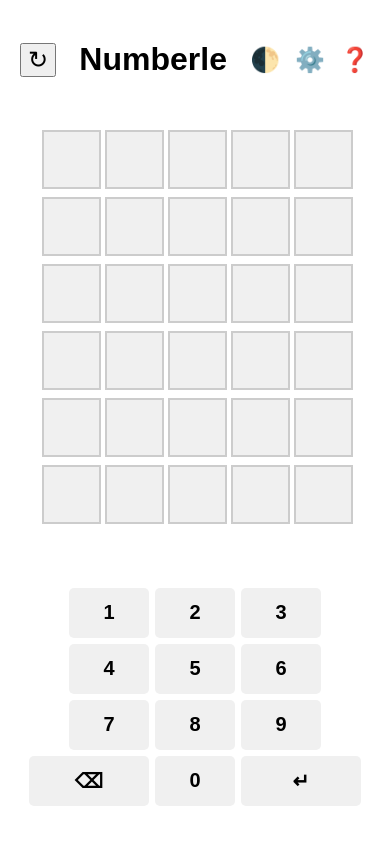
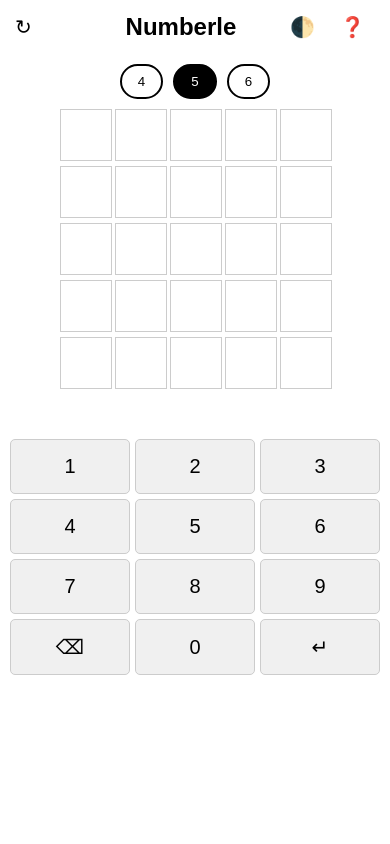
Before and after one commit to Yurich3112/Numberle, a plain HTML site: page index.html in a window 390 px wide. Drawn offline with Linux system fonts and the light colour scheme.

Commit message:
Update index.html

```diff
--- a/index.html
+++ b/index.html
@@ -8,8 +8,9 @@
         :root {
             --bg-color: #ffffff;
             --text-color: #000000;
-            --cell-bg: #f0f0f0;
+            --cell-bg: #ffffff;
             --border-color: #ccc;
+            --key-bg: #f0f0f0;
         }
 
         [data-theme="dark"] {
@@ -17,13 +18,12 @@
             --text-color: #ffffff;
             --cell-bg: #2a2a2b;
             --border-color: #4a4a4b;
+            --key-bg: #363636;
         }
 
         body {
             font-family: Arial, sans-serif;
-            text-align: center;
             margin: 0;
-            padding: 10px;
             background-color: var(--bg-color);
             color: var(--text-color);
             transition: background-color 0.3s, color 0.3s;
@@ -37,31 +37,63 @@
             position: relative;
         }
 
-        .mobile-controls {
+        .logo {
+            font-size: 24px;
+            font-weight: bold;
+            margin-left: 40px;
+        }
+
+        .controls-right {
             display: flex;
             gap: 15px;
+            margin-right: 10px;
         }
 
-        .controls-icon {
-            font-size: 24px;
+        .icon-btn {
+            background: none;
+            border: none;
+            color: var(--text-color);
+            font-size: 20px;
             cursor: pointer;
-            user-select: none;
+            padding: 5px;
+        }
+
+        .difficulty-buttons {
+            display: flex;
+            justify-content: center;
+            gap: 10px;
+            margin: 10px 0;
+        }
+
+        .difficulty-btn {
+            padding: 8px 16px;
+            cursor: pointer;
+            border: 2px solid var(--text-color);
+            background: none;
+            color: var(--text-color);
+            border-radius: 20px;
+        }
+
+        .difficulty-btn.active {
+            background-color: var(--text-color);
+            color: var(--bg-color);
         }
 
         .board {
             display: grid;
-            gap: 8px;
+            gap: 5px;
             justify-content: center;
-            margin: 20px 0;
+            margin: 10px 0;
+            padding: 0 5px;
         }
 
         .cell {
-            width: 55px;
-            height: 55px;
+            width: 50px;
+            height: 50px;
             display: flex;
             align-items: center;
             justify-content: center;
-            border: 2px solid var(--border-color);
+            border: 1px solid var(--border-color);
             font-size: 24px;
             font-weight: bold;
             position: relative;
@@ -71,30 +103,27 @@
 
         .cell.green {
             background-color: #6aaa64;
-            border-color: #6aaa64;
             color: white;
         }
 
         .cell.yellow {
             background-color: #c9b458;
-            border-color: #c9b458;
             color: white;
         }
 
-        .cell.grey {
-            background-color: #787c7e;
-            border-color: #787c7e;
+        .cell.red {
+            background-color: #d3d6da;
             color: white;
         }
 
         .dots {
             position: absolute;
-            bottom: 4px;
+            bottom: 2px;
             left: 0;
             right: 0;
             display: flex;
             justify-content: center;
-            gap: 3px;
+            gap: 2px;
         }
 
         .dot {
@@ -105,65 +134,76 @@
         }
 
         #message {
-            margin: 15px 0;
-            font-size: 16px;
-            min-height: 24px;
+            text-align: center;
+            margin: 10px 0;
+            min-height: 20px;
         }
 
         .numpad {
             display: grid;
-            gap: 6px;
-            margin: 20px 0;
-            padding: 0 10px;
-        }
-
-        .numpad-row {
-            display: flex;
-            gap: 6px;
-            justify-content: center;
+            grid-template-columns: repeat(3, 1fr);
+            gap: 5px;
+            padding: 10px;
+            max-width: 400px;
+            margin: 0 auto;
         }
 
         .numpad-btn {
-            flex: 1;
-            height: 50px;
-            border: none;
+            background-color: var(--key-bg);
+            border: 1px solid var(--border-color);
+            color: var(--text-color);
+            font-size: 20px;
+            padding: 15px 0;
             border-radius: 5px;
-            font-size: 20px;
-            font-weight: bold;
-            background-color: var(--cell-bg);
-            color: var(--text-color);
             cursor: pointer;
-            transition: all 0.2s;
-            max-width: 80px;
+            touch-action: manipulation;
         }
 
-        .numpad-btn.action {
-            flex: 1.5;
-            max-width: 120px;
+        .numpad-btn.special {
+            grid-column: span 1;
         }
 
-        .difficulty-menu {
-            position: absolute;
-            top: 50px;
-            right: 10px;
-            background: var(--cell-bg);
-            padding: 10px;
-            border-radius: 8px;
-            box-shadow: 0 2px 5px rgba(0,0,0,0.2);
+        .key-used { background-color: #d3d6da; }
+        .key-yellow { background-color: #c9b458; color: white; }
+        .key-green { background-color: #6aaa64; color: white; }
+
+        .rules-modal {
             display: none;
-            z-index: 100;
+            position: fixed;
+            top: 0;
+            left: 0;
+            width: 100%;
+            height: 100%;
+            background: rgba(0,0,0,0.5);
+            justify-content: center;
+            align-items: center;
+            z-index: 1000;
         }
 
-        .difficulty-btn {
-            display: block;
-            width: 100%;
-            padding: 8px 12px;
-            margin: 4px 0;
-            border: none;
-            border-radius: 4px;
+        .rules-content {
             background: var(--bg-color);
+            padding: 20px;
+            border-radius: 10px;
+            max-width: 600px;
+            max-height: 80vh;
+            overflow-y: auto;
             color: var(--text-color);
+            position: relative;
+            margin: 0 10px;
+        }
+
+        .rules-close {
+            position: absolute;
+            top: 10px;
+            right: 10px;
+            font-size: 24px;
             cursor: pointer;
+        }
+
+        @media (min-width: 768px) {
+            .numpad {
+                display: none;
+            }
         }
 
         @keyframes flip {
@@ -172,69 +212,74 @@
             100% { transform: rotateX(0deg); }
         }
 
-        @media (min-width: 600px) {
-            .header, .numpad, .difficulty-menu {
-                display: none;
+        .bounce {
+            animation: bounce 0.5s ease;
         }
-            #desktop-controls {
-                display: block;
-            }
+
+        @keyframes bounce {
+            0%, 100% { transform: translateY(0); }
+            50% { transform: translateY(-10px); }
         }
     </style>
 </head>
 <body>
     <div class="header">
-        <button class="controls-icon" onclick="restartGame()">↻</button>
-        <h1>Numberle</h1>
-        <div class="mobile-controls">
-            <span class="controls-icon" onclick="toggleTheme()">🌓</span>
-            <span class="controls-icon" onclick="toggleDifficultyMenu()">⚙️</span>
-            <span class="controls-icon" onclick="showRules()">❓</span>
+        <button class="icon-btn" onclick="restartGame()">↻</button>
+        <div class="logo">Numberle</div>
+        <div class="controls-right">
+            <button class="icon-btn" onclick="toggleTheme()">🌓</button>
+            <button class="icon-btn" onclick="showRules()">❓</button>
         </div>
-        <div class="difficulty-menu">
-            <button class="difficulty-btn" onclick="setDifficulty(4)">Easy (4)</button>
-            <button class="difficulty-btn" onclick="setDifficulty(5)">Medium (5)</button>
-            <button class="difficulty-btn" onclick="setDifficulty(6)">Hard (6)</button>
     </div>
+
+    <div class="difficulty-buttons">
+        <button class="difficulty-btn" onclick="setDifficulty(4)">4</button>
+        <button class="difficulty-btn" onclick="setDifficulty(5)">5</button>
+        <button class="difficulty-btn" onclick="setDifficulty(6)">6</button>
     </div>
 
     <div class="board" id="board"></div>
     <div id="message"></div>
 
     <div class="numpad">
-        <div class="numpad-row">
         <button class="numpad-btn" data-key="1">1</button>
         <button class="numpad-btn" data-key="2">2</button>
         <button class="numpad-btn" data-key="3">3</button>
-        </div>
-        <div class="numpad-row">
         <button class="numpad-btn" data-key="4">4</button>
         <button class="numpad-btn" data-key="5">5</button>
         <button class="numpad-btn" data-key="6">6</button>
-        </div>
-        <div class="numpad-row">
         <button class="numpad-btn" data-key="7">7</button>
         <button class="numpad-btn" data-key="8">8</button>
         <button class="numpad-btn" data-key="9">9</button>
+        <button class="numpad-btn special" onclick="handleBackspace()">⌫</button>
+        <button class="numpad-btn" data-key="0">0</button>
+        <button class="numpad-btn special" onclick="makeGuess()">↵</button>
     </div>
-        <div class="numpad-row">
-            <button class="numpad-btn action" data-key="Backspace">⌫</button>
-            <button class="numpad-btn" data-key="0">0</button>
-            <button class="numpad-btn action" data-key="Enter">↵</button>
+
+    <div id="rulesModal" class="rules-modal">
+        <div class="rules-content">
+            <span class="rules-close" onclick="hideRules()">&times;</span>
+            <h2>How to Play Numberle</h2>
+            <!-- Include rules content from previous examples -->
         </div>
     </div>
 
     <script>
+        const board = document.getElementById('board');
+        const message = document.getElementById('message');
+        const keyStates = {};
+        let currentGuess = [];
         let targetNumber = '';
         let frequencyMap = {};
         let attempts = 0;
         let currentDifficulty = 5;
-        let maxAttempts = 6;
-        let usedDigits = {
-            green: new Set(),
-            yellow: new Set(),
-            grey: new Set()
+        let gameMode = 'normal';
+        let theme = 'light';
+        const modeAttempts = {
+            normal: {4: 5, 5: 5, 6: 5},
+            light: {4: 5, 5: 6, 6: 7}
         };
+        let maxAttempts = modeAttempts[gameMode][currentDifficulty];
 
         function generateNumber() {
             let number = '';
@@ -246,11 +291,11 @@
         }
 
         function createBoard() {
-            const board = document.getElementById('board');
             board.innerHTML = '';
-            board.style.gridTemplateColumns = `repeat(${currentDifficulty}, 55px)`;
-
-            for (let i = 0; i < maxAttempts * currentDifficulty; i++) {
+            const columns = currentDifficulty;
+            const rows = maxAttempts;
+            board.style.gridTemplateColumns = `repeat(${columns}, 50px)`;
+            for (let i = 0; i < rows * columns; i++) {
                 const cell = document.createElement('div');
                 cell.className = 'cell';
                 board.appendChild(cell);
@@ -259,16 +304,31 @@
 
         function updateKeyColors() {
             document.querySelectorAll('.numpad-btn').forEach(btn => {
-                const key = btn.dataset.key;
-                if (!key || key === 'Backspace' || key === 'Enter') return;
+                const key = btn.textContent;
+                btn.className = `numpad-btn ${keyStates[key] || ''}`;
+            });
+        }
 
-                btn.classList.remove('green', 'yellow', 'grey');
-                if (usedDigits.green.has(key)) {
-                    btn.classList.add('green');
-                } else if (usedDigits.yellow.has(key)) {
-                    btn.classList.add('yellow');
-                } else if (usedDigits.grey.has(key)) {
-                    btn.classList.add('grey');
+        function handleNumpadInput(key) {
+            if (currentGuess.length < currentDifficulty) {
+                currentGuess.push(key);
+                updateGuessDisplay();
+            }
+        }
+
+        function handleBackspace() {
+            currentGuess = currentGuess.slice(0, -1);
+            updateGuessDisplay();
+        }
+
+        function updateGuessDisplay() {
+            const cells = document.querySelectorAll('.cell');
+            const startIndex = attempts * currentDifficulty;
+
+            cells.forEach((cell, index) => {
+                if (index >= startIndex && index < startIndex + currentDifficulty) {
+                    const pos = index - startIndex;
+                    cell.textContent = currentGuess[pos] || '';
                 }
             });
         }
@@ -276,121 +336,154 @@
         function makeGuess() {
             if (attempts >= maxAttempts) return;
 
-            const guess = Array.from(document.querySelectorAll('.cell'))
-                .slice(attempts * currentDifficulty, (attempts + 1) * currentDifficulty)
-                .map(cell => cell.textContent)
-                .join('');
+            const guess = currentGuess.join('');
+            if (guess.length !== currentDifficulty) {
+                message.textContent = `Enter ${currentDifficulty} digits!`;
+                return;
+            }
+            if (guess[0] === '0') {
+                message.textContent = 'Number cannot start with 0!';
+                return;
+            }
 
-            if (guess.length !== currentDifficulty) return;
-
-            // Process guess and update cells
-            const targetArr = targetNumber.split('');
-            const guessArr = guess.split('');
-            const remaining = [...targetArr];
-
-            // First pass: check correct positions
-            guessArr.forEach((digit, i) => {
-                const cell = board.children[attempts * currentDifficulty + i];
-                if (digit === targetArr[i]) {
-                    cell.classList.add('green');
-                    remaining[i] = null;
-                    usedDigits.green.add(digit);
+            // Update key states
+            currentGuess.forEach((digit, index) => {
+                if (!targetNumber.includes(digit)) {
+                    keyStates[digit] = 'key-used';
+                } else if (targetNumber[index] === digit) {
+                    keyStates[digit] = 'key-green';
+                } else if (!keyStates[digit] || keyStates[digit] !== 'key-green') {
+                    keyStates[digit] = 'key-yellow';
                 }
             });
+            updateKeyColors();
 
-            // Second pass: check remaining digits
-            guessArr.forEach((digit, i) => {
-                const cell = board.children[attempts * currentDifficulty + i];
-                if (cell.classList.contains('green')) return;
+            // Process guess
+            const startIndex = attempts * currentDifficulty;
+            const cellStates = Array(currentDifficulty).fill('');
+            const unmatchedTarget = Array.from(targetNumber);
 
-                if (remaining.includes(digit)) {
+            // First pass: Check correct positions
+            for (let i = 0; i < currentDifficulty; i++) {
+                const cell = board.children[startIndex + i];
+                if (guess[i] === targetNumber[i]) {
+                    cell.classList.add('green');
+                    cellStates[i] = 'green';
+                    unmatchedTarget[i] = null;
+                }
+            }
+
+            // Second pass: Check remaining digits
+            for (let i = 0; i < currentDifficulty; i++) {
+                if (cellStates[i] === 'green') continue;
+                const cell = board.children[startIndex + i];
+                const digit = guess[i];
+
+                if (unmatchedTarget.includes(digit)) {
                     cell.classList.add('yellow');
-                    remaining[remaining.indexOf(digit)] = null;
-                    usedDigits.yellow.add(digit);
+                    unmatchedTarget[unmatchedTarget.indexOf(digit)] = null;
                 } else {
-                    cell.classList.add('grey');
-                    usedDigits.grey.add(digit);
+                    cell.classList.add('red');
                 }
-            });
+            }
 
-            // Add dots for frequency
-            guessArr.forEach((digit, i) => {
-                const cell = board.children[attempts * currentDifficulty + i];
-                const dots = document.createElement('div');
-                dots.className = 'dots';
+            // Add dots
+            for (let i = 0; i < currentDifficulty; i++) {
+                const cell = board.children[startIndex + i];
+                const digit = guess[i];
+
+                if (cell.classList.contains('green') || cell.classList.contains('yellow')) {
+                    const dotsContainer = document.createElement('div');
+                    dotsContainer.className = 'dots';
 
                     for (let j = 0; j < frequencyMap[digit]; j++) {
                         const dot = document.createElement('div');
                         dot.className = 'dot';
-                    dots.appendChild(dot);
+                        dotsContainer.appendChild(dot);
                     }
-                cell.appendChild(dots);
-            });
+                    cell.appendChild(dotsContainer);
+                }
+            }
 
             attempts++;
-            updateKeyColors();
+            currentGuess = [];
 
             if (guess === targetNumber) {
-                document.getElementById('message').textContent = `Correct! in ${attempts} tries`;
-                setTimeout(() => alert('Congratulations!'), 100);
-            } else if (attempts >= maxAttempts) {
-                document.getElementById('message').textContent = `Solution: ${targetNumber}`;
+                message.textContent = `Correct! Attempts: ${attempts}`;
+                document.querySelectorAll('.cell').forEach((cell, index) => {
+                    setTimeout(() => cell.classList.add('bounce'), index * 50);
+                });
+                return;
+            }
+
+            if (attempts >= maxAttempts) {
+                message.textContent = `Game Over! Number was ${targetNumber}`;
+            } else {
+                message.textContent = `Attempts left: ${maxAttempts - attempts}`;
             }
         }
 
         function restartGame() {
             targetNumber = generateNumber();
             frequencyMap = {};
-            Array.from(targetNumber).forEach(d => frequencyMap[d] = (frequencyMap[d] || 0) + 1);
-
+            for (const digit of targetNumber) {
+                frequencyMap[digit] = (frequencyMap[digit] || 0) + 1;
+            }
             attempts = 0;
-            usedDigits = { green: new Set(), yellow: new Set(), grey: new Set() };
-            document.getElementById('message').textContent = '';
+            currentGuess = [];
+            message.textContent = '';
+            document.querySelectorAll('.cell').forEach(cell => {
+                cell.className = 'cell';
+                cell.innerHTML = '';
+            });
+            Object.keys(keyStates).forEach(key => delete keyStates[key]);
+            updateKeyColors();
             createBoard();
-            updateKeyColors();
         }
 
-        function setDifficulty(difficulty) {
-            currentDifficulty = difficulty;
-            maxAttempts = difficulty + 1;
-            document.querySelector('.difficulty-menu').style.display = 'none';
+        function setDifficulty(length) {
+            currentDifficulty = length;
+            maxAttempts = modeAttempts[gameMode][length];
+            document.querySelectorAll('.difficulty-btn').forEach(btn => {
+                btn.classList.remove('active');
+                if(btn.textContent === length.toString()) {
+                    btn.classList.add('active');
+                }
+            });
             restartGame();
         }
 
         function toggleTheme() {
-            const isDark = document.documentElement.getAttribute('data-theme') === 'dark';
-            document.documentElement.setAttribute('data-theme', isDark ? 'light' : 'dark');
-            localStorage.setItem('theme', isDark ? 'light' : 'dark');
+            theme = theme === 'light' ? 'dark' : 'light';
+            document.documentElement.setAttribute('data-theme', theme);
+            localStorage.setItem('numberleTheme', theme);
         }
 
-        function toggleDifficultyMenu() {
-            const menu = document.querySelector('.difficulty-menu');
-            menu.style.display = menu.style.display === 'block' ? 'none' : 'block';
+        function showRules() {
+            document.getElementById('rulesModal').style.display = 'flex';
+        }
+
+        function hideRules() {
+            document.getElementById('rulesModal').style.display = 'none';
         }
 
         // Event listeners
-        document.querySelectorAll('.numpad-btn').forEach(btn => {
-            btn.addEventListener('click', () => {
-                const key = btn.dataset.key;
-                const currentRow = Array.from(document.querySelectorAll('.cell'))
-                    .slice(attempts * currentDifficulty, (attempts + 1) * currentDifficulty);
+        document.querySelectorAll('.numpad-btn[data-key]').forEach(btn => {
+            btn.addEventListener('click', () => handleNumpadInput(btn.dataset.key));
+        });
 
-                if (key === 'Backspace') {
-                    const filled = currentRow.filter(c => c.textContent).length;
-                    if (filled > 0) currentRow[filled - 1].textContent = '';
+        window.onclick = function(event) {
+            if (event.target.classList.contains('rules-modal')) hideRules();
         }
-                else if (key === 'Enter') {
-                    makeGuess();
-                }
-                else if (currentRow.filter(c => c.textContent).length < currentDifficulty) {
-                    currentRow.filter(c => !c.textContent)[0].textContent = key;
-                }
-            });
+
+        document.addEventListener('keydown', (e) => {
+            if (e.key === 'Escape') hideRules();
         });
 
         // Initialize
-        document.documentElement.setAttribute('data-theme', localStorage.getItem('theme') || 'light');
-        restartGame();
+        const savedTheme = localStorage.getItem('numberleTheme');
+        if (savedTheme) toggleTheme();
+        setDifficulty(5);
     </script>
 </body>
 </html>
```
Lines whose indentation alone changed are shown as unchanged.
